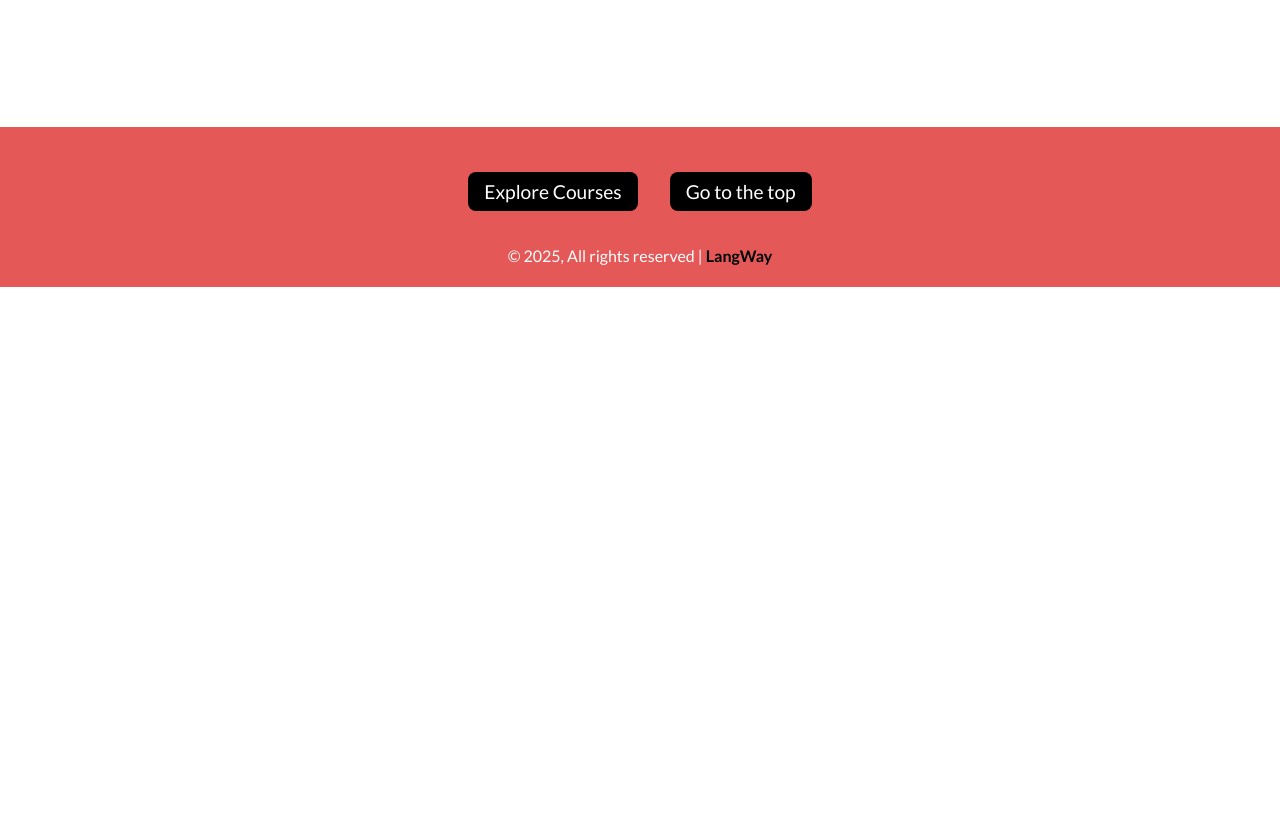
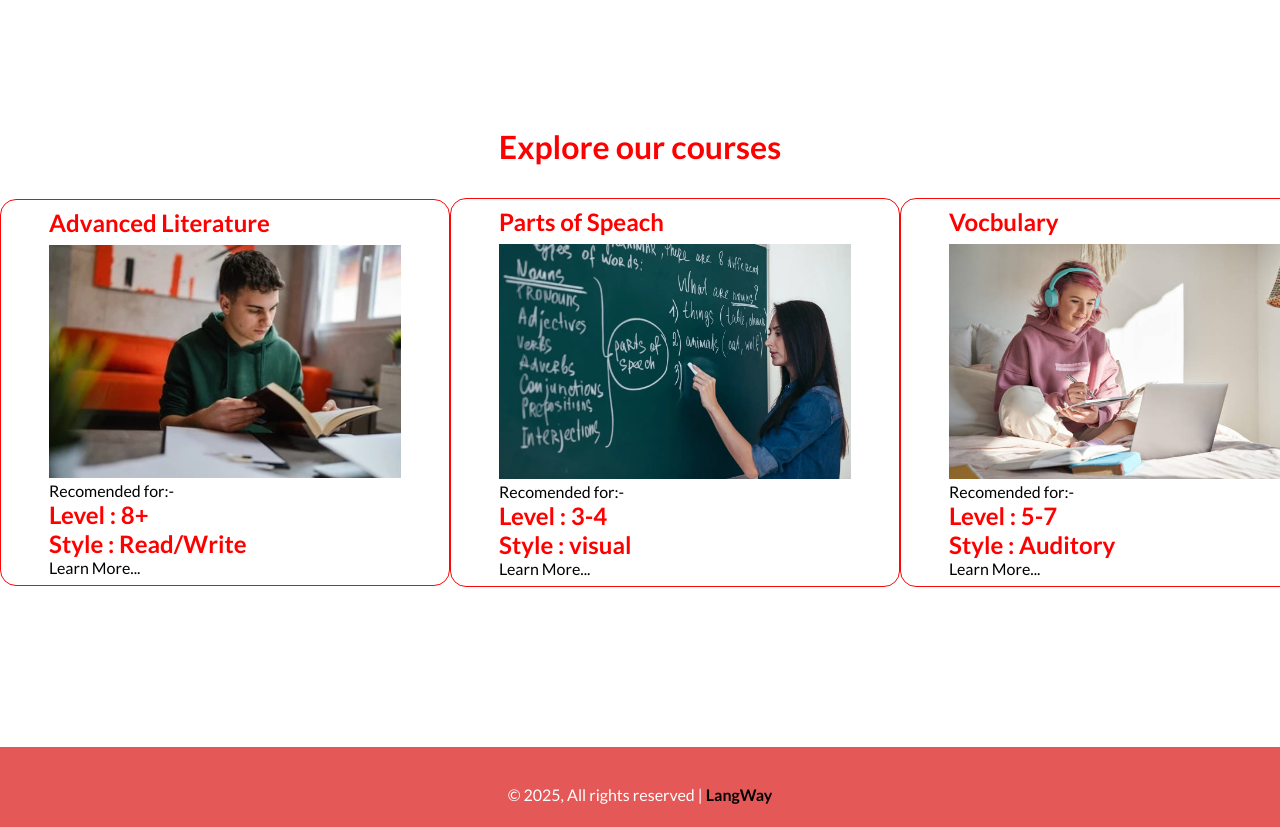
Before and after one commit to NipunShrivats/langway, a React (Vite) app: page / in a window 1280 px wide. Shown: the part 2060-2887 px from the top of the page. Before the commit the page ends 2347 px from the top, so only its background shows below. Built offline with nearby package versions, Linux system fonts and the light colour scheme.

Commit message:
updates on 4-3-25, change no. 7

```diff
--- a/src/App.jsx
+++ b/src/App.jsx
@@ -9,6 +9,7 @@ import Footer from "./Components/Footer/Footer.jsx";
 import { LuFilter } from "react-icons/lu";
 
 import "./App.css";
+import Courses from "./Components/Courses/Courses.jsx";
 export default function App() {
   // console.log(search);
 
@@ -41,6 +42,7 @@ export default function App() {
           <Card />
         </div>
       </div>
+      <Courses />
       <Footer />
     </>
   );
--- a/src/Components/Card/Card.css
+++ b/src/Components/Card/Card.css
@@ -64,6 +64,11 @@
     border-radius: 1rem;
 }
 
+.card-box:hover {
+    scale: 1.1;
+    transition: ease-in-out .3s;
+}
+
 .card-box .card_img {
     /* border: 2px solid red; */
     width: 12rem;
--- /dev/null
+++ b/src/Components/Courses/Courses.css
@@ -0,0 +1,44 @@
+.heading {
+    /* border: 2px solid red; */
+    text-align: center;
+    margin-bottom: 2rem;
+    color: red;
+}
+
+.course_container {
+    /* border: 2px solid red; */
+    display: flex;
+    flex-direction: row;
+    align-items: center;
+    justify-content: space-around;
+}
+
+.course_container img {
+    width: 22rem;
+}
+
+.course_container .course {
+    /* border: 2px solid red; */
+    display: flex;
+    flex-direction: column;
+    padding: .5rem 3rem;
+    border: 1px solid rgb(250, 7, 7);
+    border-radius: 1rem;
+}
+
+.course_container .course:hover {
+    scale: 1.1;
+    transition: ease-in-out .3s;
+}
+
+.course_container .course h2 {
+    color: red;
+}
+
+.course_container .course h2 span {
+    color: red;
+}
+
+.title {
+    margin-bottom: .5rem;
+}
--- /dev/null
+++ b/src/Components/Courses/Courses.jsx
@@ -0,0 +1,70 @@
+import React from "react";
+import "./Courses.css";
+
+import First_img from "../../assets/images/first.jpg";
+import Second_img from "../../assets/images/second.jpg";
+import Third_img from "../../assets/images/third.jpg";
+
+export default function Courses() {
+  return (
+    <>
+      <h1 className="heading">Explore our courses</h1>
+      <div className="course_container">
+        {/* course1 */}
+        <div className="course">
+          <h2 className="title">Advanced Literature</h2>
+          <div className="cousre_img">
+            <img src={First_img} alt="" />
+          </div>
+
+          <div className="cousre_text">
+            <span>Recomended for:-</span>
+            <h2>
+              <span>Level : </span>8+
+            </h2>
+            <h2>
+              <span>Style : </span>Read/Write
+            </h2>
+            <span>Learn More...</span>
+          </div>
+        </div>
+        {/* course2 */}
+        <div className="course">
+          <h2 className="title">Parts of Speach</h2>
+          <div className="cousre_img">
+            <img src={Second_img} alt="" />
+          </div>
+
+          <div className="cousre_text">
+            <span>Recomended for:-</span>
+            <h2>
+              <span>Level : </span>3-4
+            </h2>
+            <h2>
+              <span>Style : </span>visual
+            </h2>
+            <span>Learn More...</span>
+          </div>
+        </div>
+        {/* course3 */}
+        <div className="course">
+          <h2 className="title">Vocbulary</h2>
+          <div className="cousre_img">
+            <img src={Third_img} alt="" />
+          </div>
+
+          <div className="cousre_text">
+            <span>Recomended for:-</span>
+            <h2>
+              <span>Level : </span>5-7
+            </h2>
+            <h2>
+              <span>Style : </span>Auditory
+            </h2>
+            <span>Learn More...</span>
+          </div>
+        </div>
+      </div>
+    </>
+  );
+}
--- a/src/Components/Footer/Footer.css
+++ b/src/Components/Footer/Footer.css
@@ -1,6 +1,6 @@
 .footer {
     margin-top: 10rem;
-    height: 10rem;
+    height: 5rem;
     background-color: rgb(228, 88, 88);
     display: flex;
     flex-direction: column;
@@ -9,36 +9,8 @@
     /* gap: 2rem; */
 }
 
-.footer .footer_btns {
-    display: flex;
-    align-items: center;
-    justify-content: center;
-    gap: 2rem;
+.footer .copyright-tab {
     width: 100%;
-    height: 5rem;
-}
-
-.footer button {
-    border: none;
-    color: white;
-    background-color: black;
-    padding: .5rem 1rem;
-    border-radius: .5rem;
-    cursor: pointer;
-    font-size: larger;
-}
-
-.footer button:hover {
-    background-color: rgb(28, 28, 28);
-    /* color: rgb(255, 255, 255); */
-    transition: ease-in-out .3s;
-}
-
-.footer .copyright-tab {
-    /* background-color: rgb(228, 88, 88); */
-    /* border: 2px solid red; */
-    width: 100%;
-    height: 2rem;
     display: flex;
     align-items: center;
     justify-content: center;
--- a/src/Components/Footer/Footer.jsx
+++ b/src/Components/Footer/Footer.jsx
@@ -6,29 +6,6 @@ export default function Footer() {
   return (
     <>
       <div className="footer">
-        <div className="footer_btns">
-          <Link
-            activeClass="active"
-            to="cards"
-            spy={true}
-            smooth={true}
-            offset={-190}
-            duration={500}
-          >
-            <button>Explore Courses</button>
-          </Link>
-
-          <Link
-            activeClass="active"
-            to="cards"
-            spy={true}
-            smooth={true}
-            offset={-1000}
-            duration={500}
-          >
-            <button>Go to the top</button>
-          </Link>
-        </div>
         <div className="copyright-tab">
           <p className="copyright">
             © 2025, All rights reserved | <span>LangWay</span>
```
